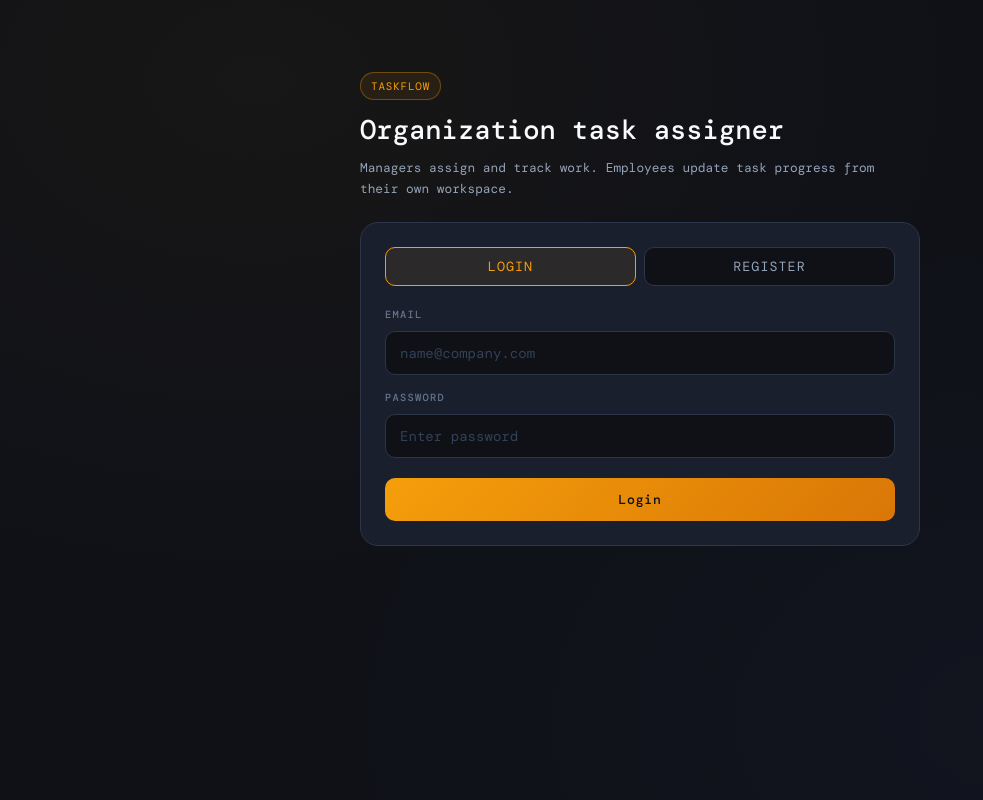
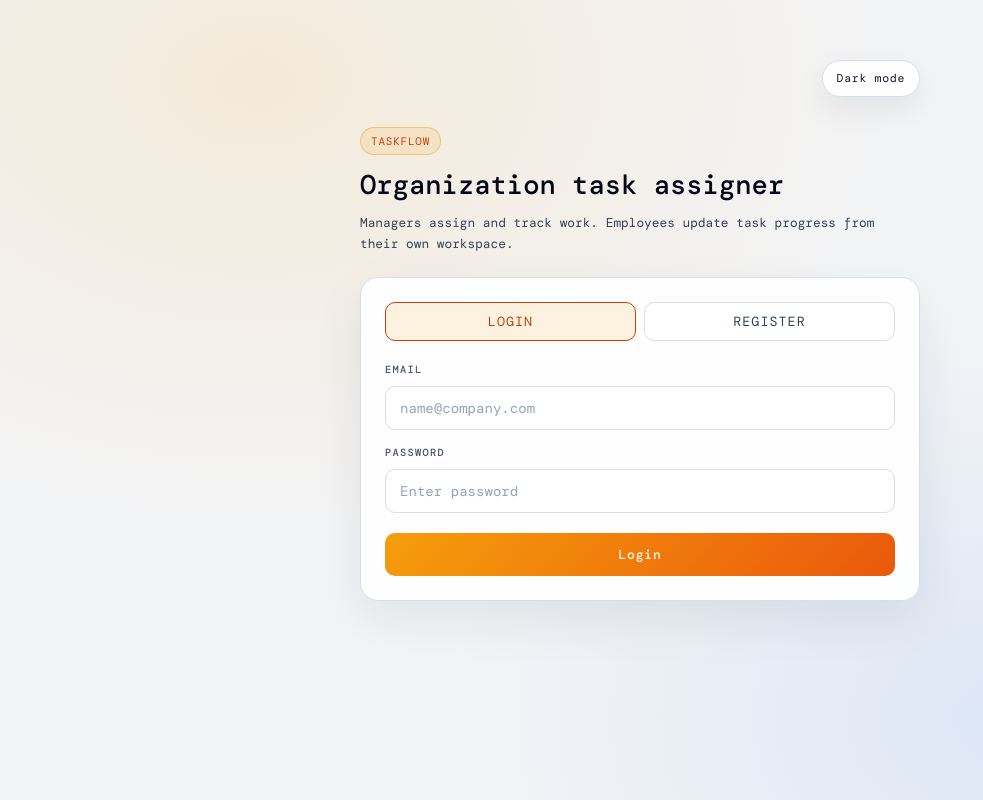
Before and after one commit to Kishor1703/Task_manager_Frontend, a React (Vite) app: page / in a window 1280 px wide. Shown: the whole page, without its empty margins (0-983 px from the left). Built offline with nearby package versions, Linux system fonts and the light colour scheme.

Commit message:
First Commit

```diff
--- a/src/App.tsx
+++ b/src/App.tsx
@@ -1,4 +1,5 @@
 import { useEffect, useState } from "react";
+import type { CSSProperties } from "react";
 import axios from "axios";
 import AuthPanel from "./components/AuthPanel.jsx";
 import TaskForm from "./components/TaskForm.jsx";
@@ -35,6 +36,16 @@ interface AuthUser {
 }
 
 const AUTH_STORAGE_KEY = "task-manager-auth";
+const THEME_STORAGE_KEY = "task-manager-theme";
+
+function getInitialTheme() {
+  const savedTheme = localStorage.getItem(THEME_STORAGE_KEY);
+  if (savedTheme === "light" || savedTheme === "dark") {
+    return savedTheme;
+  }
+
+  return window.matchMedia("(prefers-color-scheme: light)").matches ? "light" : "dark";
+}
 
 function App() {
   const [tasks, setTasks] = useState<Task[]>([]);
@@ -43,6 +54,7 @@ function App() {
   const [authError, setAuthError] = useState("");
   const [authUser, setAuthUser] = useState<AuthUser | null>(null);
   const [checkingSession, setCheckingSession] = useState(true);
+  const [theme, setTheme] = useState(getInitialTheme);
 
   const clearSession = (message = "") => {
     localStorage.removeItem(AUTH_STORAGE_KEY);
@@ -86,6 +98,11 @@ function App() {
     const res = await axios.get(buildApiUrl("/users/employees"));
     setEmployees(res.data);
   };
+
+  useEffect(() => {
+    document.documentElement.dataset.theme = theme;
+    localStorage.setItem(THEME_STORAGE_KEY, theme);
+  }, [theme]);
 
   useEffect(() => {
     let cancelled = false;
@@ -171,27 +188,100 @@ function App() {
     clearSession("");
   };
 
+  const toggleTheme = () => {
+    setTheme((currentTheme) => (currentTheme === "dark" ? "light" : "dark"));
+  };
+
   return (
     <>
       <style>{`
         @import url('https://fonts.googleapis.com/css2?family=DM+Mono:wght@400;500&display=swap');
+        :root {
+          color-scheme: dark;
+          --bg: #0f1117;
+          --bg-elevated: #1a1f2e;
+          --bg-soft: #141927;
+          --bg-input: #0f1117;
+          --bg-accent-soft: rgba(245,158,11,0.08);
+          --bg-accent-strong: linear-gradient(135deg, #f59e0b, #d97706);
+          --bg-page: radial-gradient(ellipse at 20% 10%, rgba(245,158,11,0.04) 0%, transparent 50%),
+            radial-gradient(ellipse at 80% 90%, rgba(99,102,241,0.04) 0%, transparent 50%);
+          --text: #e2e8f0;
+          --text-strong: #f8fafc;
+          --text-muted: #94a3b8;
+          --text-soft: #64748b;
+          --text-faint: #475569;
+          --text-placeholder: #334155;
+          --border: #2d3548;
+          --border-strong: #3d4a6a;
+          --border-accent: rgba(245,158,11,0.35);
+          --shadow: 0 4px 24px rgba(0,0,0,0.3);
+          --shadow-soft: 0 4px 16px rgba(0,0,0,0.25);
+          --accent: #f59e0b;
+          --accent-contrast: #0f1117;
+          --danger-bg: rgba(239,68,68,0.12);
+          --danger-border: rgba(239,68,68,0.28);
+          --danger-text: #fca5a5;
+          --empty-border: #2d3548;
+          --scroll-track: #0f1117;
+          --scroll-thumb: #2d3548;
+        }
+        :root[data-theme="light"] {
+          color-scheme: light;
+          --bg: #f3f4f6;
+          --bg-elevated: rgba(255,255,255,0.94);
+          --bg-soft: #f8fafc;
+          --bg-input: #ffffff;
+          --bg-accent-soft: rgba(245,158,11,0.12);
+          --bg-accent-strong: linear-gradient(135deg, #f59e0b, #ea580c);
+          --bg-page: radial-gradient(ellipse at 20% 10%, rgba(245,158,11,0.12) 0%, transparent 45%),
+            radial-gradient(ellipse at 80% 90%, rgba(59,130,246,0.12) 0%, transparent 40%);
+          --text: #0f172a;
+          --text-strong: #020617;
+          --text-muted: #334155;
+          --text-soft: #475569;
+          --text-faint: #64748b;
+          --text-placeholder: #94a3b8;
+          --border: #d7dee9;
+          --border-strong: #c4cfdd;
+          --border-accent: rgba(245,158,11,0.45);
+          --shadow: 0 18px 50px rgba(15,23,42,0.08);
+          --shadow-soft: 0 12px 30px rgba(15,23,42,0.08);
+          --accent: #c2410c;
+          --accent-contrast: #fff7ed;
+          --danger-bg: rgba(239,68,68,0.08);
+          --danger-border: rgba(239,68,68,0.2);
+          --danger-text: #b91c1c;
+          --empty-border: #cbd5e1;
+          --scroll-track: #e2e8f0;
+          --scroll-thumb: #94a3b8;
+        }
         *, *::before, *::after { box-sizing: border-box; margin: 0; padding: 0; }
         html, body { height: 100%; width: 100%; }
         body {
-          background: #0f1117;
+          background: var(--bg);
           min-height: 100vh;
           font-family: 'DM Mono', 'Courier New', monospace;
+          color: var(--text);
+          transition: background-color 0.25s ease, color 0.25s ease;
         }
         #root { min-height: 100vh; width: 100%; }
         ::-webkit-scrollbar { width: 6px; }
-        ::-webkit-scrollbar-track { background: #0f1117; }
-        ::-webkit-scrollbar-thumb { background: #2d3548; border-radius: 3px; }
-        input::placeholder, textarea::placeholder { color: #334155; }
-        input, select, textarea { transition: border-color 0.2s, box-shadow 0.2s; }
+        ::-webkit-scrollbar-track { background: var(--scroll-track); }
+        ::-webkit-scrollbar-thumb { background: var(--scroll-thumb); border-radius: 3px; }
+        input::placeholder, textarea::placeholder { color: var(--text-placeholder); }
+        input, select, textarea, button {
+          transition: border-color 0.2s, box-shadow 0.2s, background-color 0.2s, color 0.2s;
+        }
       `}</style>
 
       <div style={styles.page}>
         <div style={styles.shell}>
+          <div style={styles.utilityBar}>
+            <button type="button" onClick={toggleTheme} style={styles.themeToggle}>
+              {theme === "dark" ? "Light mode" : "Dark mode"}
+            </button>
+          </div>
           {checkingSession ? (
             <div style={styles.loadingPanel}>Checking session...</div>
           ) : !authUser ? (
@@ -285,15 +375,12 @@ function App() {
   );
 }
 
-const styles: { [key: string]: React.CSSProperties } = {
+const styles: Record<string, CSSProperties> = {
   page: {
     width: "100%",
     minHeight: "100vh",
-    background: "#0f1117",
-    backgroundImage: `
-      radial-gradient(ellipse at 20% 10%, rgba(245,158,11,0.04) 0%, transparent 50%),
-      radial-gradient(ellipse at 80% 90%, rgba(99,102,241,0.04) 0%, transparent 50%)
-    `,
+    backgroundColor: "var(--bg)",
+    backgroundImage: "var(--bg-page)",
     padding: "60px 16px 80px",
   },
   shell: {
@@ -301,21 +388,39 @@ const styles: { [key: string]: React.CSSProperties } = {
     maxWidth: "560px",
     margin: "0 auto",
   },
+  utilityBar: {
+    display: "flex",
+    justifyContent: "flex-end",
+    marginBottom: "18px",
+  },
+  themeToggle: {
+    background: "var(--bg-elevated)",
+    border: "1px solid var(--border)",
+    borderRadius: "999px",
+    color: "var(--text)",
+    fontFamily: "'DM Mono', 'Courier New', monospace",
+    fontSize: "0.72rem",
+    letterSpacing: "0.06em",
+    padding: "10px 14px",
+    cursor: "pointer",
+    boxShadow: "var(--shadow-soft)",
+  },
   loadingPanel: {
-    background: "#1a1f2e",
-    border: "1px solid #2d3548",
+    background: "var(--bg-elevated)",
+    border: "1px solid var(--border)",
     borderRadius: "16px",
     padding: "28px",
-    color: "#94a3b8",
+    color: "var(--text-muted)",
     fontFamily: "'DM Mono', 'Courier New', monospace",
     fontSize: "0.82rem",
     textAlign: "center",
+    boxShadow: "var(--shadow)",
   },
   authAlert: {
-    background: "rgba(239,68,68,0.12)",
-    border: "1px solid rgba(239,68,68,0.28)",
+    background: "var(--danger-bg)",
+    border: "1px solid var(--danger-border)",
     borderRadius: "12px",
-    color: "#fca5a5",
+    color: "var(--danger-text)",
     padding: "12px 14px",
     marginBottom: "16px",
     fontFamily: "'DM Mono', 'Courier New', monospace",
@@ -337,13 +442,13 @@ const styles: { [key: string]: React.CSSProperties } = {
   logoBox: {
     width: "38px",
     height: "38px",
-    background: "linear-gradient(135deg, #f59e0b, #d97706)",
+    background: "var(--bg-accent-strong)",
     borderRadius: "10px",
     display: "flex",
     alignItems: "center",
     justifyContent: "center",
     fontSize: "0.8rem",
-    color: "#0f1117",
+    color: "var(--accent-contrast)",
     fontWeight: "700",
     flexShrink: 0,
     boxShadow: "0 4px 14px rgba(245,158,11,0.3)",
@@ -352,14 +457,14 @@ const styles: { [key: string]: React.CSSProperties } = {
     fontFamily: "'DM Mono', 'Courier New', monospace",
     fontSize: "1.1rem",
     fontWeight: "700",
-    color: "#e2e8f0",
+    color: "var(--text)",
     letterSpacing: "0.04em",
     lineHeight: 1.2,
   },
   appSub: {
     fontFamily: "'DM Mono', 'Courier New', monospace",
     fontSize: "0.65rem",
-    color: "#475569",
+    color: "var(--text-faint)",
     letterSpacing: "0.06em",
   },
   topBarMeta: {
@@ -375,13 +480,13 @@ const styles: { [key: string]: React.CSSProperties } = {
     gap: "2px",
   },
   userName: {
-    color: "#e2e8f0",
+    color: "var(--text)",
     fontFamily: "'DM Mono', 'Courier New', monospace",
     fontSize: "0.8rem",
     fontWeight: "700",
   },
   userRole: {
-    color: "#f59e0b",
+    color: "var(--accent)",
     fontFamily: "'DM Mono', 'Courier New', monospace",
     fontSize: "0.62rem",
     textTransform: "uppercase",
@@ -389,9 +494,9 @@ const styles: { [key: string]: React.CSSProperties } = {
   },
   logoutButton: {
     background: "transparent",
-    border: "1px solid #2d3548",
+    border: "1px solid var(--border)",
     borderRadius: "10px",
-    color: "#cbd5e1",
+    color: "var(--text)",
     fontFamily: "'DM Mono', 'Courier New', monospace",
     fontSize: "0.75rem",
     padding: "10px 14px",
@@ -401,11 +506,12 @@ const styles: { [key: string]: React.CSSProperties } = {
     display: "flex",
     alignItems: "center",
     gap: "12px",
-    background: "#1a1f2e",
-    border: "1px solid #2d3548",
+    background: "var(--bg-elevated)",
+    border: "1px solid var(--border)",
     borderRadius: "12px",
     padding: "8px 16px",
     marginBottom: "6px",
+    boxShadow: "var(--shadow-soft)",
   },
   statItem: {
     display: "flex",
@@ -417,24 +523,24 @@ const styles: { [key: string]: React.CSSProperties } = {
     fontFamily: "'DM Mono', 'Courier New', monospace",
     fontSize: "1rem",
     fontWeight: "700",
-    color: "#e2e8f0",
+    color: "var(--text)",
     lineHeight: 1,
   },
   statLabel: {
     fontFamily: "'DM Mono', 'Courier New', monospace",
     fontSize: "0.6rem",
-    color: "#475569",
+    color: "var(--text-faint)",
     letterSpacing: "0.08em",
     textTransform: "uppercase",
   },
   statDivider: {
     width: "1px",
     height: "24px",
-    background: "#2d3548",
+    background: "var(--border)",
   },
   progressTrack: {
     height: "3px",
-    background: "#1a1f2e",
+    background: "var(--bg-elevated)",
     borderRadius: "2px",
     overflow: "hidden",
     marginBottom: "28px",
@@ -450,29 +556,30 @@ const styles: { [key: string]: React.CSSProperties } = {
     marginTop: "24px",
   },
   searchPanel: {
-    background: "#1a1f2e",
-    border: "1px solid #2d3548",
+    background: "var(--bg-elevated)",
+    border: "1px solid var(--border)",
     borderRadius: "14px",
     padding: "16px",
     marginBottom: "24px",
+    boxShadow: "var(--shadow-soft)",
   },
   searchLabel: {
     display: "block",
     fontFamily: "'DM Mono', 'Courier New', monospace",
     fontSize: "0.65rem",
     fontWeight: "700",
-    color: "#64748b",
+    color: "var(--text-soft)",
     letterSpacing: "0.12em",
     textTransform: "uppercase",
     marginBottom: "8px",
   },
   searchInput: {
     width: "100%",
-    background: "#0f1117",
-    border: "1px solid #2d3548",
+    background: "var(--bg-input)",
+    border: "1px solid var(--border)",
     borderRadius: "10px",
     padding: "12px 14px",
-    color: "#e2e8f0",
+    color: "var(--text)",
     fontFamily: "'DM Mono', 'Courier New', monospace",
     fontSize: "0.88rem",
     outline: "none",
--- a/src/components/AuthPanel.jsx
+++ b/src/components/AuthPanel.jsx
@@ -152,9 +152,9 @@ const styles = {
   },
   heroBadge: {
     display: "inline-block",
-    color: "#f59e0b",
-    border: "1px solid rgba(245,158,11,0.35)",
-    background: "rgba(245,158,11,0.08)",
+    color: "var(--accent)",
+    border: "1px solid var(--border-accent)",
+    background: "var(--bg-accent-soft)",
     borderRadius: "999px",
     padding: "6px 10px",
     fontFamily: "'DM Mono', 'Courier New', monospace",
@@ -164,25 +164,26 @@ const styles = {
     marginBottom: "14px",
   },
   title: {
-    color: "#f8fafc",
+    color: "var(--text-strong)",
     fontFamily: "'DM Mono', 'Courier New', monospace",
     fontSize: "1.7rem",
     lineHeight: 1.2,
     marginBottom: "10px",
   },
   subtitle: {
-    color: "#94a3b8",
+    color: "var(--text-muted)",
     fontFamily: "'DM Mono', 'Courier New', monospace",
     fontSize: "0.8rem",
     lineHeight: 1.7,
   },
   card: {
-    background: "#1a1f2e",
-    border: "1px solid #2d3548",
+    background: "var(--bg-elevated)",
+    border: "1px solid var(--border)",
     borderRadius: "18px",
     padding: "24px",
     display: "grid",
     gap: "10px",
+    boxShadow: "var(--shadow)",
   },
   toggleRow: {
     display: "grid",
@@ -191,22 +192,22 @@ const styles = {
     marginBottom: "6px",
   },
   toggleButton: {
-    background: "#0f1117",
-    border: "1px solid #2d3548",
+    background: "var(--bg-input)",
+    border: "1px solid var(--border)",
     borderRadius: "10px",
-    color: "#94a3b8",
+    color: "var(--text-muted)",
     fontFamily: "'DM Mono', 'Courier New', monospace",
     padding: "10px 14px",
     textTransform: "uppercase",
     letterSpacing: "0.08em",
   },
   toggleButtonActive: {
-    border: "1px solid #f59e0b",
-    color: "#f59e0b",
-    background: "rgba(245,158,11,0.08)",
+    border: "1px solid var(--accent)",
+    color: "var(--accent)",
+    background: "var(--bg-accent-soft)",
   },
   label: {
-    color: "#64748b",
+    color: "var(--text-soft)",
     fontFamily: "'DM Mono', 'Courier New', monospace",
     fontSize: "0.65rem",
     fontWeight: "700",
@@ -216,11 +217,11 @@ const styles = {
   },
   input: {
     width: "100%",
-    background: "#0f1117",
-    border: "1px solid #2d3548",
+    background: "var(--bg-input)",
+    border: "1px solid var(--border)",
     borderRadius: "10px",
     padding: "12px 14px",
-    color: "#e2e8f0",
+    color: "var(--text)",
     fontFamily: "'DM Mono', 'Courier New', monospace",
     fontSize: "0.88rem",
     outline: "none",
@@ -232,32 +233,32 @@ const styles = {
     flexWrap: "wrap",
   },
   roleButton: {
-    background: "#0f1117",
-    border: "1px solid #2d3548",
+    background: "var(--bg-input)",
+    border: "1px solid var(--border)",
     borderRadius: "10px",
-    color: "#cbd5e1",
+    color: "var(--text)",
     fontFamily: "'DM Mono', 'Courier New', monospace",
     padding: "10px 14px",
     textTransform: "uppercase",
     letterSpacing: "0.08em",
   },
   roleButtonActive: {
-    border: "1px solid #f59e0b",
-    color: "#f59e0b",
-    background: "rgba(245,158,11,0.08)",
+    border: "1px solid var(--accent)",
+    color: "var(--accent)",
+    background: "var(--bg-accent-soft)",
   },
   error: {
-    color: "#f87171",
+    color: "var(--danger-text)",
     fontFamily: "'DM Mono', 'Courier New', monospace",
     fontSize: "0.72rem",
     marginTop: "2px",
   },
   submitButton: {
     width: "100%",
-    background: "linear-gradient(135deg, #f59e0b, #d97706)",
+    background: "var(--bg-accent-strong)",
     border: "none",
     borderRadius: "10px",
-    color: "#0f1117",
+    color: "var(--accent-contrast)",
     fontFamily: "'DM Mono', 'Courier New', monospace",
     fontSize: "0.82rem",
     fontWeight: "700",
--- a/src/components/TaskForm.jsx
+++ b/src/components/TaskForm.jsx
@@ -157,12 +157,12 @@ function TaskForm({ fetchTasks, employees }) {
 
 const styles = {
   form: {
-    background: "#1a1f2e",
-    border: "1px solid #2d3548",
+    background: "var(--bg-elevated)",
+    border: "1px solid var(--border)",
     borderRadius: "16px",
     padding: "24px",
     marginBottom: "28px",
-    boxShadow: "0 4px 24px rgba(0,0,0,0.3)",
+    boxShadow: "var(--shadow)",
   },
   formHeader: {
     display: "flex",
@@ -170,25 +170,25 @@ const styles = {
     gap: "10px",
     marginBottom: "20px",
     paddingBottom: "16px",
-    borderBottom: "1px solid #2d3548",
+    borderBottom: "1px solid var(--border)",
   },
   formIcon: {
     width: "28px",
     height: "28px",
-    background: "linear-gradient(135deg, #f59e0b, #d97706)",
+    background: "var(--bg-accent-strong)",
     borderRadius: "8px",
     display: "flex",
     alignItems: "center",
     justifyContent: "center",
     fontSize: "16px",
     fontWeight: "700",
-    color: "#0f1117",
+    color: "var(--accent-contrast)",
   },
   formTitle: {
     fontFamily: "'DM Mono', 'Courier New', monospace",
     fontSize: "0.85rem",
     fontWeight: "700",
-    color: "#e2e8f0",
+    color: "var(--text)",
     letterSpacing: "0.08em",
     textTransform: "uppercase",
   },
@@ -210,17 +210,17 @@ const styles = {
     fontFamily: "'DM Mono', 'Courier New', monospace",
     fontSize: "0.65rem",
     fontWeight: "700",
-    color: "#64748b",
+    color: "var(--text-soft)",
     letterSpacing: "0.12em",
     marginBottom: "8px",
   },
   input: {
     width: "100%",
-    background: "#0f1117",
-    border: "1px solid #2d3548",
+    background: "var(--bg-input)",
+    border: "1px solid var(--border)",
     borderRadius: "10px",
     padding: "12px 14px",
-    color: "#e2e8f0",
+    color: "var(--text)",
     fontFamily: "'DM Mono', 'Courier New', monospace",
     fontSize: "0.88rem",
     outline: "none",
@@ -228,11 +228,11 @@ const styles = {
   },
   textarea: {
     width: "100%",
-    background: "#0f1117",
-    border: "1px solid #2d3548",
+    background: "var(--bg-input)",
+    border: "1px solid var(--border)",
     borderRadius: "10px",
     padding: "12px 14px",
-    color: "#e2e8f0",
+    color: "var(--text)",
     fontFamily: "'DM Mono', 'Courier New', monospace",
     fontSize: "0.82rem",
     outline: "none",
@@ -241,11 +241,11 @@ const styles = {
   },
   select: {
     width: "100%",
-    background: "#0f1117",
-    border: "1px solid #2d3548",
+    background: "var(--bg-input)",
+    border: "1px solid var(--border)",
     borderRadius: "10px",
     padding: "12px 14px",
-    color: "#e2e8f0",
+    color: "var(--text)",
     fontFamily: "'DM Mono', 'Courier New', monospace",
     fontSize: "0.82rem",
     outline: "none",
@@ -253,9 +253,9 @@ const styles = {
   },
   employeePanel: {
     marginTop: "12px",
-    border: "1px solid #2d3548",
+    border: "1px solid var(--border)",
     borderRadius: "12px",
-    background: "#0f1117",
+    background: "var(--bg-input)",
     padding: "12px",
   },
   employeePanelHeader: {
@@ -268,14 +268,14 @@ const styles = {
     fontFamily: "'DM Mono', 'Courier New', monospace",
     fontSize: "0.68rem",
     fontWeight: "700",
-    color: "#94a3b8",
+    color: "var(--text-muted)",
     letterSpacing: "0.08em",
     textTransform: "uppercase",
   },
   employeeCount: {
     fontFamily: "'DM Mono', 'Courier New', monospace",
     fontSize: "0.68rem",
-    color: "#f59e0b",
+    color: "var(--accent)",
   },
   employeeList: {
     display: "grid",
@@ -286,41 +286,41 @@ const styles = {
   employeeItem: {
     width: "100%",
     textAlign: "left",
-    background: "#141927",
-    border: "1px solid #2d3548",
+    background: "var(--bg-soft)",
+    border: "1px solid var(--border)",
     borderRadius: "10px",
     padding: "10px 12px",
     display: "grid",
     gap: "4px",
   },
   employeeItemActive: {
-    border: "1px solid #f59e0b",
-    background: "rgba(245,158,11,0.08)",
+    border: "1px solid var(--accent)",
+    background: "var(--bg-accent-soft)",
   },
   employeeName: {
     fontFamily: "'DM Mono', 'Courier New', monospace",
     fontSize: "0.76rem",
     fontWeight: "700",
-    color: "#e2e8f0",
+    color: "var(--text)",
   },
   employeeEmail: {
     fontFamily: "'DM Mono', 'Courier New', monospace",
     fontSize: "0.65rem",
-    color: "#64748b",
+    color: "var(--text-soft)",
   },
   emptyEmployees: {
     fontFamily: "'DM Mono', 'Courier New', monospace",
     fontSize: "0.72rem",
-    color: "#64748b",
+    color: "var(--text-soft)",
     margin: 0,
   },
   submitBtn: {
     width: "100%",
-    background: "linear-gradient(135deg, #f59e0b, #d97706)",
+    background: "var(--bg-accent-strong)",
     border: "none",
     borderRadius: "10px",
     padding: "13px",
-    color: "#0f1117",
+    color: "var(--accent-contrast)",
     fontFamily: "'DM Mono', 'Courier New', monospace",
     fontSize: "0.85rem",
     fontWeight: "700",
@@ -329,8 +329,8 @@ const styles = {
     marginTop: "8px",
   },
   submitBtnDisabled: {
-    background: "#2d3548",
-    color: "#475569",
+    background: "var(--border)",
+    color: "var(--text-faint)",
     cursor: "not-allowed",
   },
 };
--- a/src/components/TaskList.jsx
+++ b/src/components/TaskList.jsx
@@ -223,22 +223,22 @@ const styles = {
     justifyContent: "space-between",
     marginBottom: "20px",
     paddingBottom: "14px",
-    borderBottom: "1px solid #2d3548",
+    borderBottom: "1px solid var(--border)",
   },
   listTitle: {
     fontFamily: "'DM Mono', 'Courier New', monospace",
     fontSize: "0.85rem",
     fontWeight: "700",
-    color: "#e2e8f0",
+    color: "var(--text)",
     letterSpacing: "0.08em",
     textTransform: "uppercase",
   },
   taskCount: {
     fontFamily: "'DM Mono', 'Courier New', monospace",
     fontSize: "0.7rem",
-    color: "#475569",
-    background: "#1a1f2e",
-    border: "1px solid #2d3548",
+    color: "var(--text-faint)",
+    background: "var(--bg-elevated)",
+    border: "1px solid var(--border)",
     borderRadius: "6px",
     padding: "3px 8px",
   },
@@ -262,7 +262,7 @@ const styles = {
     fontFamily: "'DM Mono', 'Courier New', monospace",
     fontSize: "0.68rem",
     fontWeight: "700",
-    color: "#64748b",
+    color: "var(--text-soft)",
     letterSpacing: "0.1em",
     textTransform: "uppercase",
     flex: 1,
@@ -270,11 +270,11 @@ const styles = {
   groupCount: {
     fontFamily: "'DM Mono', 'Courier New', monospace",
     fontSize: "0.65rem",
-    color: "#475569",
+    color: "var(--text-faint)",
   },
   card: {
-    background: "#1a1f2e",
-    border: "1px solid #2d3548",
+    background: "var(--bg-elevated)",
+    border: "1px solid var(--border)",
     borderRadius: "12px",
     padding: "14px 16px",
     marginBottom: "8px",
@@ -282,9 +282,9 @@ const styles = {
     cursor: "default",
   },
   cardHover: {
-    background: "#1e2436",
-    borderColor: "#3d4a6a",
-    boxShadow: "0 4px 16px rgba(0,0,0,0.25)",
+    background: "var(--bg-soft)",
+    borderColor: "var(--border-strong)",
+    boxShadow: "var(--shadow-soft)",
     transform: "translateY(-1px)",
   },
   cardTop: {
@@ -308,7 +308,7 @@ const styles = {
     fontFamily: "'DM Mono', 'Courier New', monospace",
     fontSize: "0.9rem",
     fontWeight: "600",
-    color: "#e2e8f0",
+    color: "var(--text)",
     margin: 0,
     lineHeight: 1.4,
   },
@@ -324,7 +324,7 @@ const styles = {
   taskDescription: {
     fontFamily: "'DM Mono', 'Courier New', monospace",
     fontSize: "0.72rem",
-    color: "#cbd5e1",
+    color: "var(--text)",
     lineHeight: 1.7,
     marginTop: "8px",
     whiteSpace: "pre-wrap",
@@ -332,7 +332,7 @@ const styles = {
   taskOwner: {
     fontFamily: "'DM Mono', 'Courier New', monospace",
     fontSize: "0.65rem",
-    color: "#64748b",
+    color: "var(--text-soft)",
     marginTop: "6px",
   },
   infoRow: {
@@ -344,19 +344,19 @@ const styles = {
   infoTag: {
     fontFamily: "'DM Mono', 'Courier New', monospace",
     fontSize: "0.62rem",
-    color: "#94a3b8",
-    background: "#0f1117",
-    border: "1px solid #2d3548",
+    color: "var(--text-muted)",
+    background: "var(--bg-input)",
+    border: "1px solid var(--border)",
     borderRadius: "999px",
     padding: "4px 8px",
   },
   deleteBtn: {
     background: "transparent",
-    border: "1px solid #2d3548",
+    border: "1px solid var(--border)",
     borderRadius: "6px",
     width: "26px",
     height: "26px",
-    color: "#475569",
+    color: "var(--text-faint)",
     cursor: "pointer",
     fontSize: "0.7rem",
     display: "flex",
@@ -395,10 +395,10 @@ const styles = {
     letterSpacing: "0.04em",
   },
   statusSelect: {
-    background: "#0f1117",
-    border: "1px solid #2d3548",
+    background: "var(--bg-input)",
+    border: "1px solid var(--border)",
     borderRadius: "6px",
-    color: "#cbd5e1",
+    color: "var(--text)",
     fontFamily: "'DM Mono', 'Courier New', monospace",
     fontSize: "0.68rem",
     padding: "5px 8px",
@@ -412,7 +412,7 @@ const styles = {
   managerHint: {
     fontFamily: "'DM Mono', 'Courier New', monospace",
     fontSize: "0.62rem",
-    color: "#64748b",
+    color: "var(--text-soft)",
   },
   statusPulse: {
     width: "5px",
@@ -423,28 +423,28 @@ const styles = {
   taskId: {
     fontFamily: "'DM Mono', 'Courier New', monospace",
     fontSize: "0.65rem",
-    color: "#334155",
+    color: "var(--text-placeholder)",
   },
   noteBlock: {
-    borderTop: "1px solid #2d3548",
+    borderTop: "1px solid var(--border)",
     paddingTop: "12px",
   },
   noteLabel: {
     display: "block",
     fontFamily: "'DM Mono', 'Courier New', monospace",
     fontSize: "0.62rem",
-    color: "#64748b",
+    color: "var(--text-soft)",
     marginBottom: "8px",
     textTransform: "uppercase",
     letterSpacing: "0.08em",
   },
   noteInput: {
     width: "100%",
-    background: "#0f1117",
-    border: "1px solid #2d3548",
+    background: "var(--bg-input)",
+    border: "1px solid var(--border)",
     borderRadius: "10px",
     padding: "10px 12px",
-    color: "#e2e8f0",
+    color: "var(--text)",
     fontFamily: "'DM Mono', 'Courier New', monospace",
     fontSize: "0.74rem",
     outline: "none",
@@ -454,30 +454,30 @@ const styles = {
   noteReadOnly: {
     fontFamily: "'DM Mono', 'Courier New', monospace",
     fontSize: "0.74rem",
-    color: "#cbd5e1",
+    color: "var(--text)",
     lineHeight: 1.7,
     whiteSpace: "pre-wrap",
-    background: "#0f1117",
-    border: "1px solid #2d3548",
+    background: "var(--bg-input)",
+    border: "1px solid var(--border)",
     borderRadius: "10px",
     padding: "10px 12px",
   },
   emptyState: {
     textAlign: "center",
     padding: "48px 24px",
-    border: "1px dashed #2d3548",
+    border: "1px dashed var(--empty-border)",
     borderRadius: "16px",
-    background: "#0f1117",
+    background: "var(--bg-input)",
   },
   emptyIcon: {
     fontSize: "2rem",
-    color: "#334155",
+    color: "var(--text-placeholder)",
     marginBottom: "12px",
   },
   emptyText: {
     fontFamily: "'DM Mono', 'Courier New', monospace",
     fontSize: "0.8rem",
-    color: "#475569",
+    color: "var(--text-faint)",
     margin: 0,
   },
 };
```
